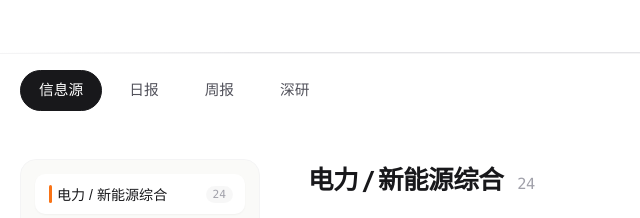
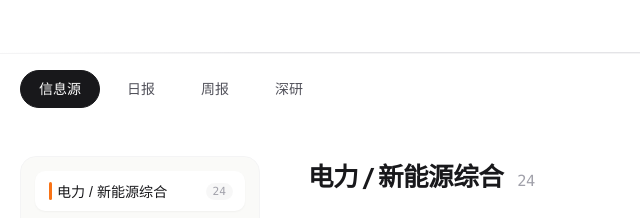
Before and after one commit to KeNINGKe/EnergyHub, a website: page index.html in a window 1280 px wide. Shown: the part 188-406 px from the top of the page, 0-640 px from the left. Drawn offline with Linux system fonts and the light colour scheme.

Commit message:
fix: tighten tab vertical alignment with line-height 1 and fixed height

```diff
--- a/assets/style.css
+++ b/assets/style.css
@@ -128,17 +128,22 @@ code {
   display: inline-flex;
   align-items: center;
   justify-content: center;
+  appearance: none;
+  margin: 0;
   background: transparent;
   border: 1px solid transparent;
   color: var(--text-muted);
-  padding: 9px 18px;
+  min-height: 38px;
+  padding: 0 18px;
   border-radius: 99px;
-  font-family: -apple-system, BlinkMacSystemFont, "PingFang SC", "Microsoft YaHei", sans-serif;
-  font-size: 0.92rem;
+  font-family: -apple-system, BlinkMacSystemFont, "PingFang SC", "Hiragino Sans GB", "Microsoft YaHei", sans-serif;
+  font-size: 14px;
   font-weight: 500;
-  line-height: 1.4;
+  line-height: 1;
   cursor: pointer;
   transition: all 0.2s;
+  -webkit-font-smoothing: antialiased;
+  text-rendering: optimizeLegibility;
 }
 
 .view-tab:hover {
```
